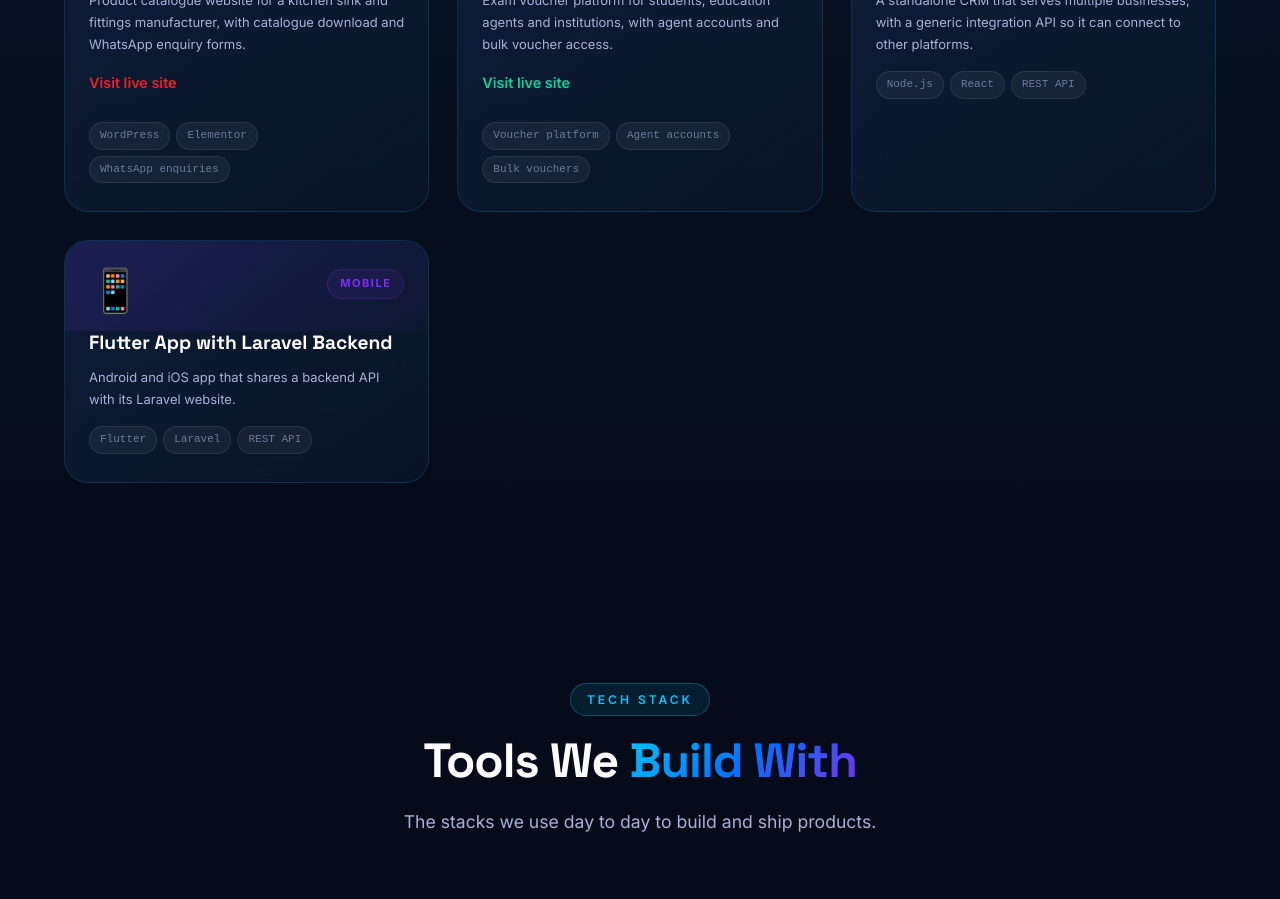
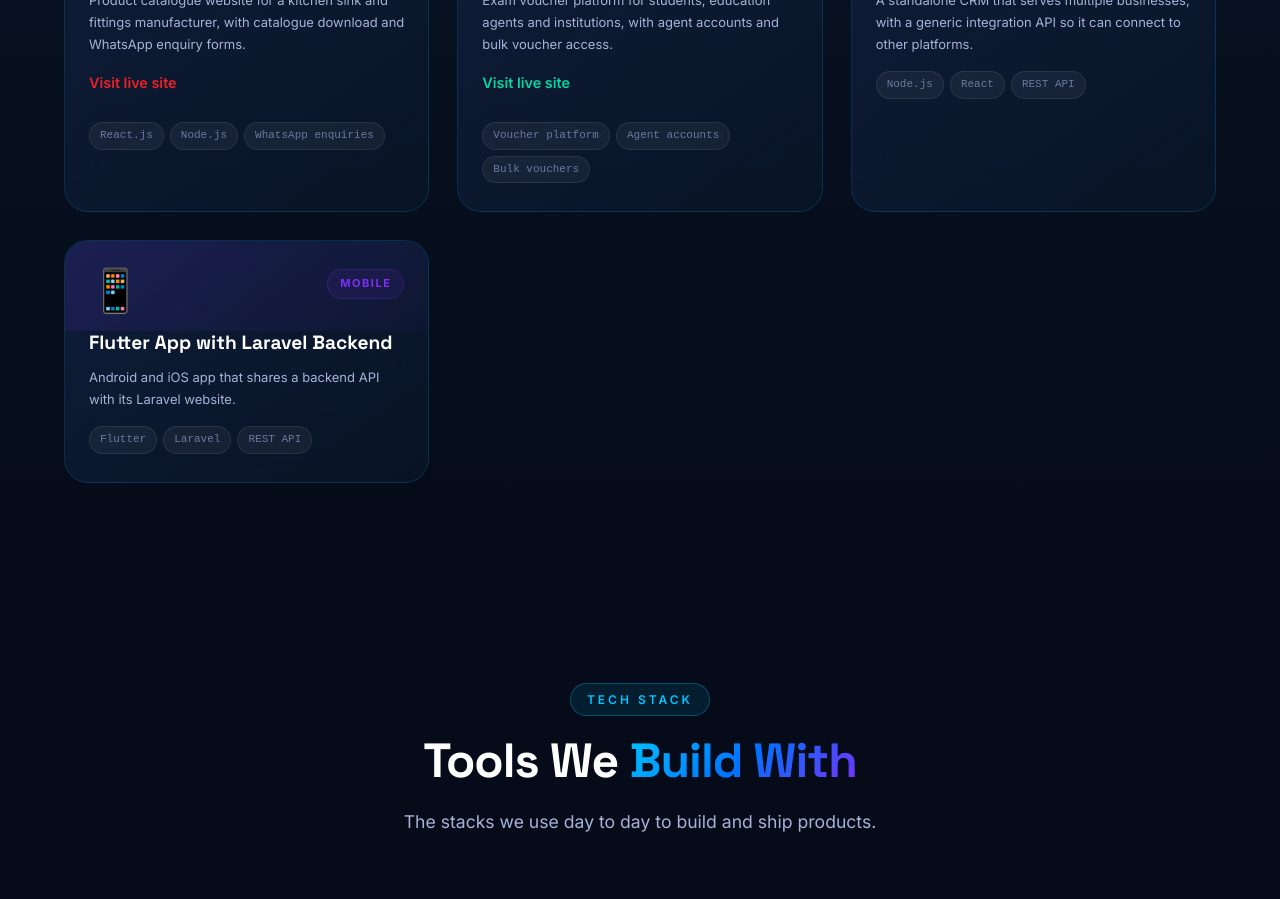
Before and after one commit to priyanshu2405/ATECHReact, a React (Vite) app: page / in a window 1280 px wide. Shown: the part 3720-4619 px from the top of the page. Built offline with nearby package versions, Linux system fonts and the light colour scheme.

Commit message:
Update Futura Kitchen Sinks tags to React.js and Node.js

```diff
--- a/src/components/Portfolio.jsx
+++ b/src/components/Portfolio.jsx
@@ -8,7 +8,7 @@ const projects = [
         title: 'Futura Kitchen Sinks',
         category: 'Web',
         url: 'https://futurasink.com/',
-        tags: ['WordPress', 'Elementor', 'WhatsApp enquiries'],
+        tags: ['React.js', 'Node.js', 'WhatsApp enquiries'],
         description: 'Product catalogue website for a kitchen sink and fittings manufacturer, with catalogue download and WhatsApp enquiry forms.',
         color: '#ec2027',
         icon: '🚰',
```
